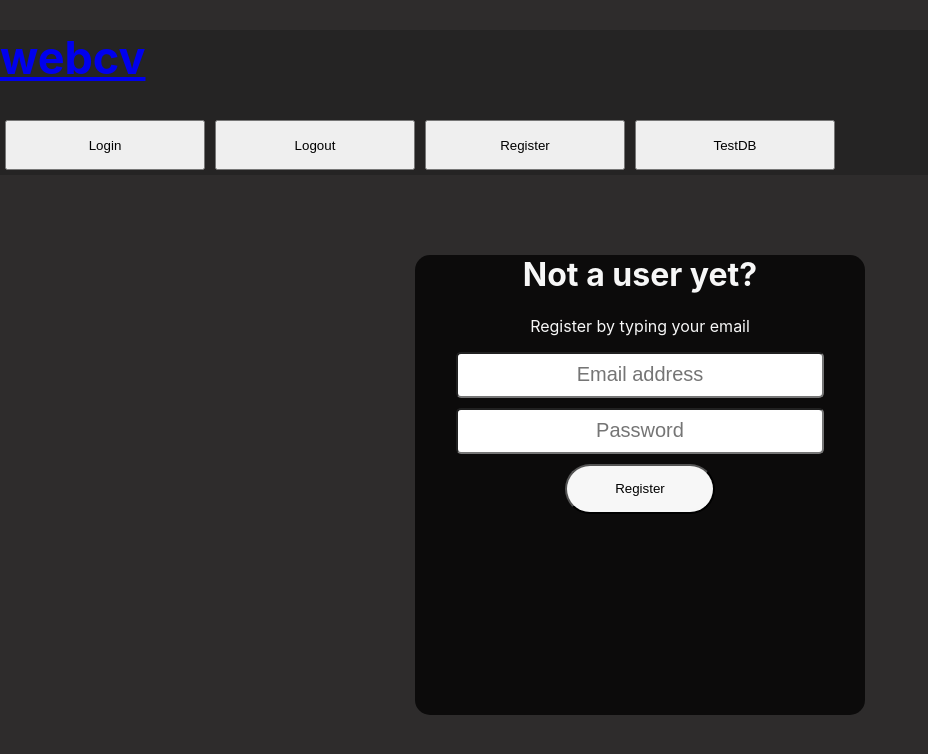
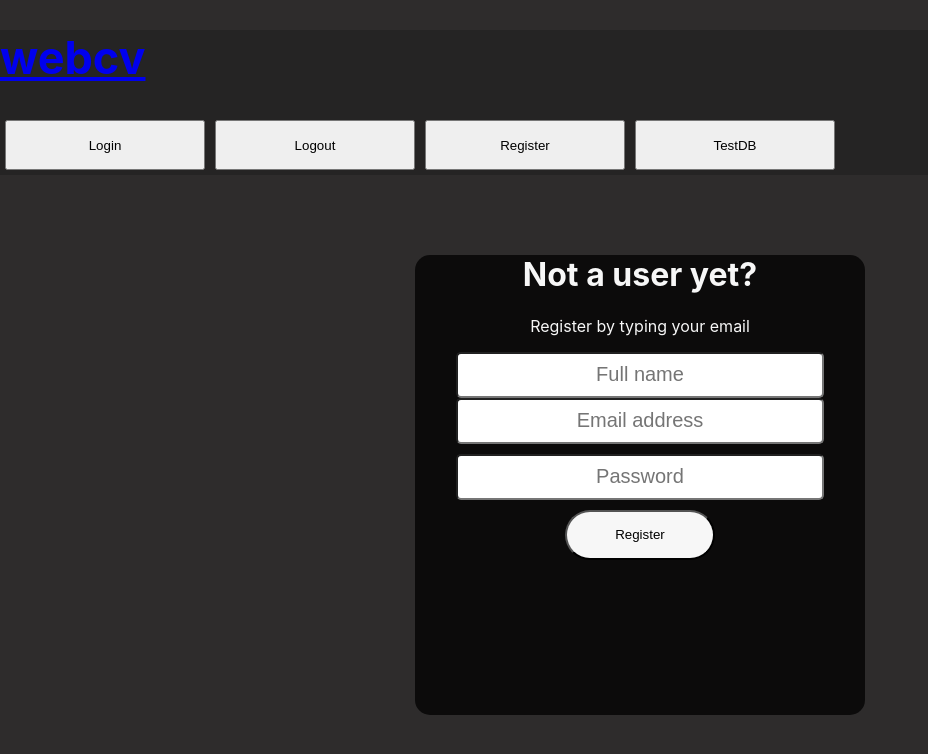
Before and after one commit to Toni-Henriksson/webcv, a React (Create React App) app: page /register in a window 1280 px wide. Shown: the top 754 px of the page, without its empty margins (0-928 px from the left). Built offline with nearby package versions, Linux system fonts and the light colour scheme; no server answers.

Commit message:
Working on backend, user specific data fetching

```diff
--- a/src/backend/firebase-utility.js
+++ b/src/backend/firebase-utility.js
@@ -2,7 +2,7 @@ import { auth, database } from './firebase-config';
 import { getDatabase, ref, set, child, get } from "firebase/database";
 import { createUserWithEmailAndPassword, signInWithEmailAndPassword, signOut} from "firebase/auth";
 
-export const register = async (email, password) => {
+export const register = async (email, password, fullName) => {
     try{
         const user = await createUserWithEmailAndPassword(auth, email, password);
 
@@ -27,12 +27,12 @@ export const logout = async () => {
     await signOut(auth);
 };
 
-export const writeToDB = async (userId, name, email, imageUrl, education) => {
+export const writeToDB = async (userId, email, name, imageUrl, education) => {
     const db = database;
     try{
         set(ref(db, 'users/' + userId), {
+            email: email,
             username: name,
-            email: email,
             profile_picture : imageUrl,
             education: education,
 
--- a/src/components/MainRegisterModule.js
+++ b/src/components/MainRegisterModule.js
@@ -6,20 +6,21 @@ import { useNavigate } from "react-router-dom";
 
 
 const MainRegisterModule = () => {
+    const [fullName, setFullName] = useState("");
     const [registerEmail, setRegisterEmail] = useState("");
     const [registerPassword, setRegisterPassword] = useState("");
     let navigation = useNavigate();
 
     function handleRegister(){
-        register(registerEmail, registerPassword);
+        register(registerEmail, registerPassword, fullName);
         navigation('/profile');
-
     }
     return (
         <div className="container">
             <div className="register-container">
                 <h1>Not a user yet?</h1>
                 <p>Register by typing your email</p>
+                <input className="registerNameInput" placeholder="Full name" onChange={ (event) => {setFullName(event.target.value)} }></input>
                 <input className="registerEmailInput" placeholder="Email address" onChange={ (event) => {setRegisterEmail(event.target.value)} }></input>
                 <input className="registerPasswordInput" placeholder="Password" onChange={ (event) => {setRegisterPassword(event.target.value)} }></input>
                 <button className="registerButton" onClick={handleRegister}>Register</button>
--- a/src/components/ResumeTemplate.js
+++ b/src/components/ResumeTemplate.js
@@ -27,7 +27,7 @@ const ResumeTemplate = () => {
                 console.log("No data froms DB")
             }
         })
-      },[]);
+    },[]);
 
     const testPrint = () => {
         console.log(data.education);
--- a/src/css/components/mainRegisterModule.css
+++ b/src/css/components/mainRegisterModule.css
@@ -25,6 +25,13 @@
     border-radius: 5px;
     margin: 10px;
 }
+.registerNameInput{
+    width: 80%;
+    height: 40px;
+    font-size: 20px;
+    text-align: center;
+    border-radius: 5px;
+}
 .registerButton{
     width: 150px;
     height: 50px;
```
